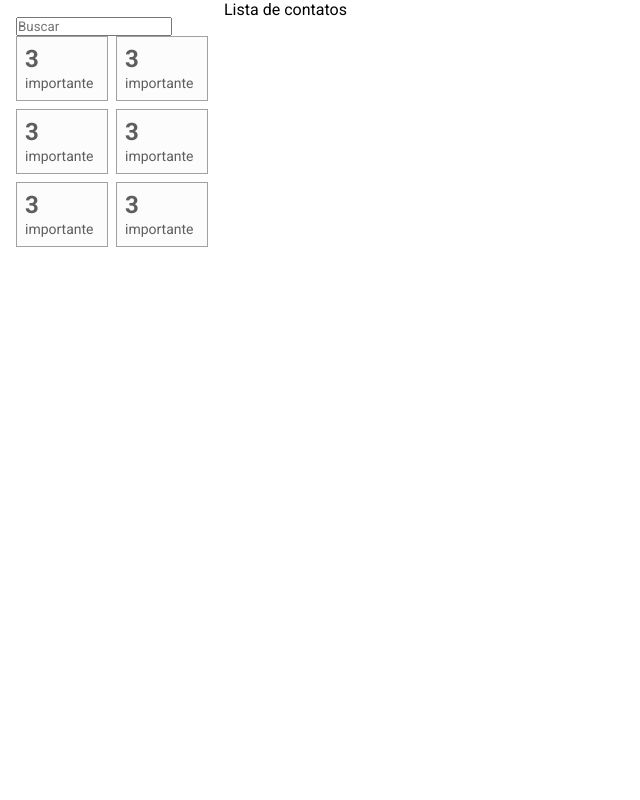
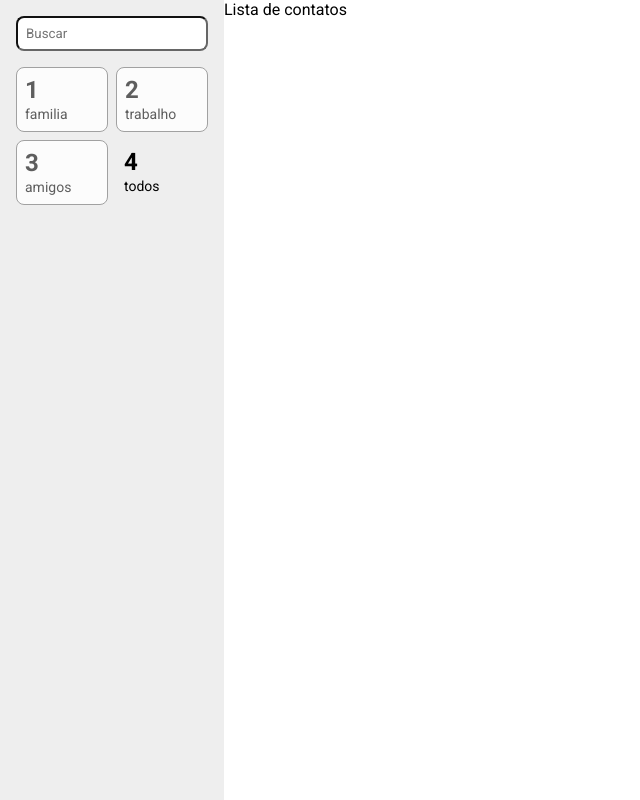
Before and after one commit to arildohp/lista_de_contatos, a React (Create React App) app: page / in a window 1280 px wide. Shown: the whole page, without its empty margins (0-640 px from the left). Built offline with nearby package versions, Linux system fonts and the light colour scheme.

Commit message:
estilizando cards

```diff
--- a/src/Container/BarraLateral/index.tsx
+++ b/src/Container/BarraLateral/index.tsx
@@ -5,14 +5,12 @@ import * as S from './styles'
 const BarraLateral = () => (
   <S.Aside>
     <div>
-      <input type="text" placeholder="Buscar" />
+      <S.Campo type="text" placeholder="Buscar" />
       <S.Filtros>
-        <FiltroCard />
-        <FiltroCard />
-        <FiltroCard />
-        <FiltroCard />
-        <FiltroCard />
-        <FiltroCard />
+        <FiltroCard legenda="familia" contador={1} />
+        <FiltroCard legenda="trabalho" contador={2} />
+        <FiltroCard legenda="amigos" contador={3} />
+        <FiltroCard legenda="todos" contador={4} ativo />
       </S.Filtros>
     </div>
   </S.Aside>
--- a/src/Container/BarraLateral/styles.ts
+++ b/src/Container/BarraLateral/styles.ts
@@ -2,10 +2,21 @@ import styled from 'styled-components'
 
 export const Aside = styled.aside`
   padding: 16px;
+  background-color: #eee;
+  height: 100vh;
 `
 
 export const Filtros = styled.div`
   display: grid;
   grid-template-columns: 1fr 1fr;
   grid-gap: 8px;
+  margin-top: 16px;
 `
+export const Campo = styled.input`
+  padding: 8px;
+  background-color: #fff;
+  border-radius: 8px;
+  color: #666666;
+  border-color: #666666;
+  width: 100%;
+`
--- a/src/components/FiltroCard/index.tsx
+++ b/src/components/FiltroCard/index.tsx
@@ -1,9 +1,15 @@
 import * as S from './styles'
 
-const FiltroCard = () => (
-  <S.Card>
-    <S.Contador>3</S.Contador>
-    <S.label>importante</S.label>
+export type Props = {
+  ativo?: boolean
+  contador: number
+  legenda: string
+}
+
+const FiltroCard = ({ ativo, contador, legenda }: Props) => (
+  <S.Card ativo={ativo}>
+    <S.Contador>{contador}</S.Contador>
+    <S.label>{legenda}</S.label>
   </S.Card>
 )
 
--- a/src/components/FiltroCard/styles.ts
+++ b/src/components/FiltroCard/styles.ts
@@ -1,10 +1,15 @@
 import styled from 'styled-components'
 
-export const Card = styled.div`
+import { Props } from '.'
+
+type PropsSemLegendaEContador = Omit<Props, 'contador' | 'legenda'>
+
+export const Card = styled.div<PropsSemLegendaEContador>`
   padding: 8px;
-  border: 1px solid #a1a1a1;
-  background-color: #fcfcfc;
-  color: #5e5e5e;
+  border: 1px solid ${(props) => (props.ativo ? '#    1E90FF' : ' #a1a1a1')};
+  background-color: ${(props) => (props.ativo ? '#    #FFF' : ' #FCFCFC')};
+  color: ${(props) => (props.ativo ? '#    1E90FF' : ' #5E5E5E')};
+  border-radius: 8px;
 `
 
 export const Contador = styled.span`
```
